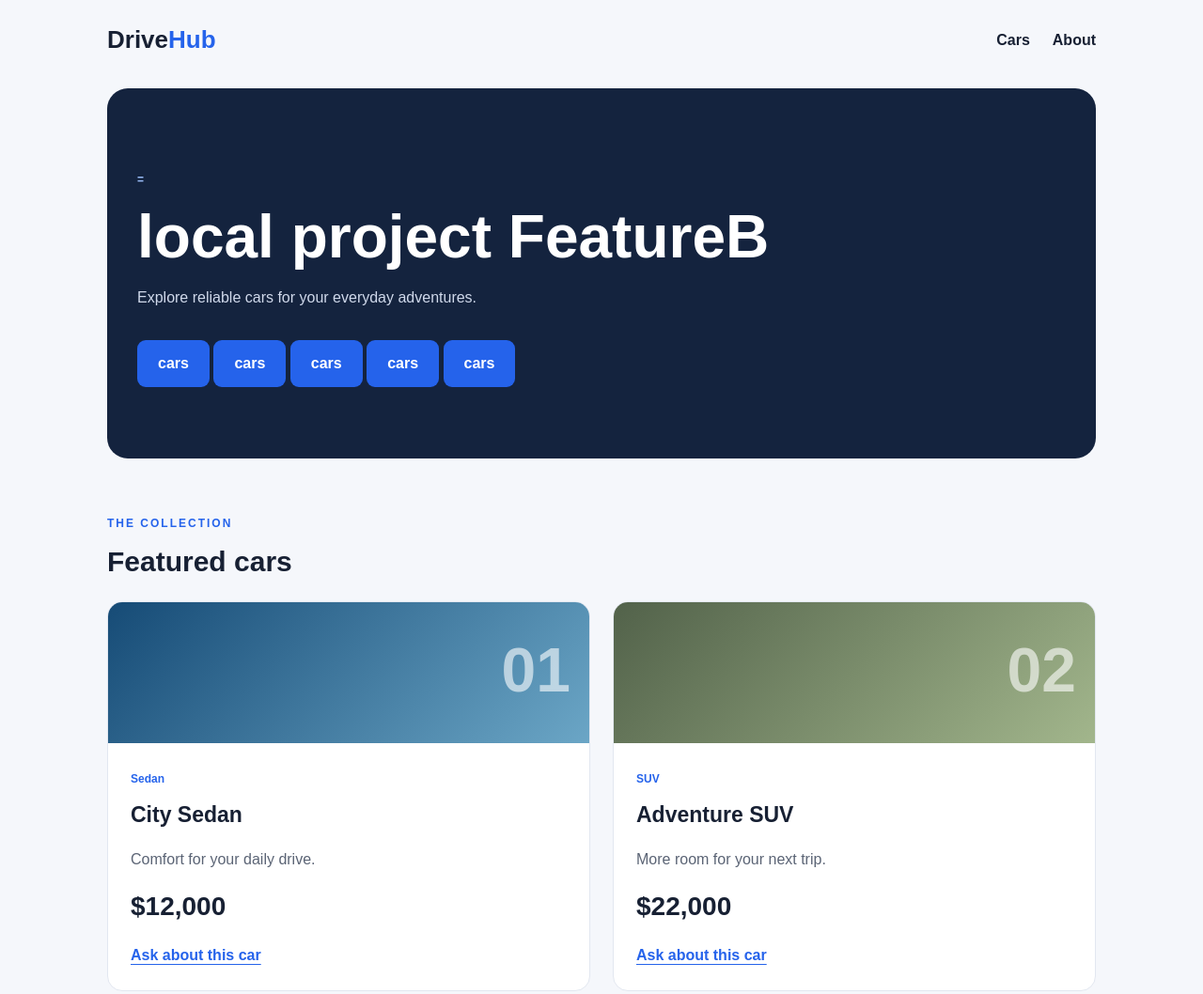
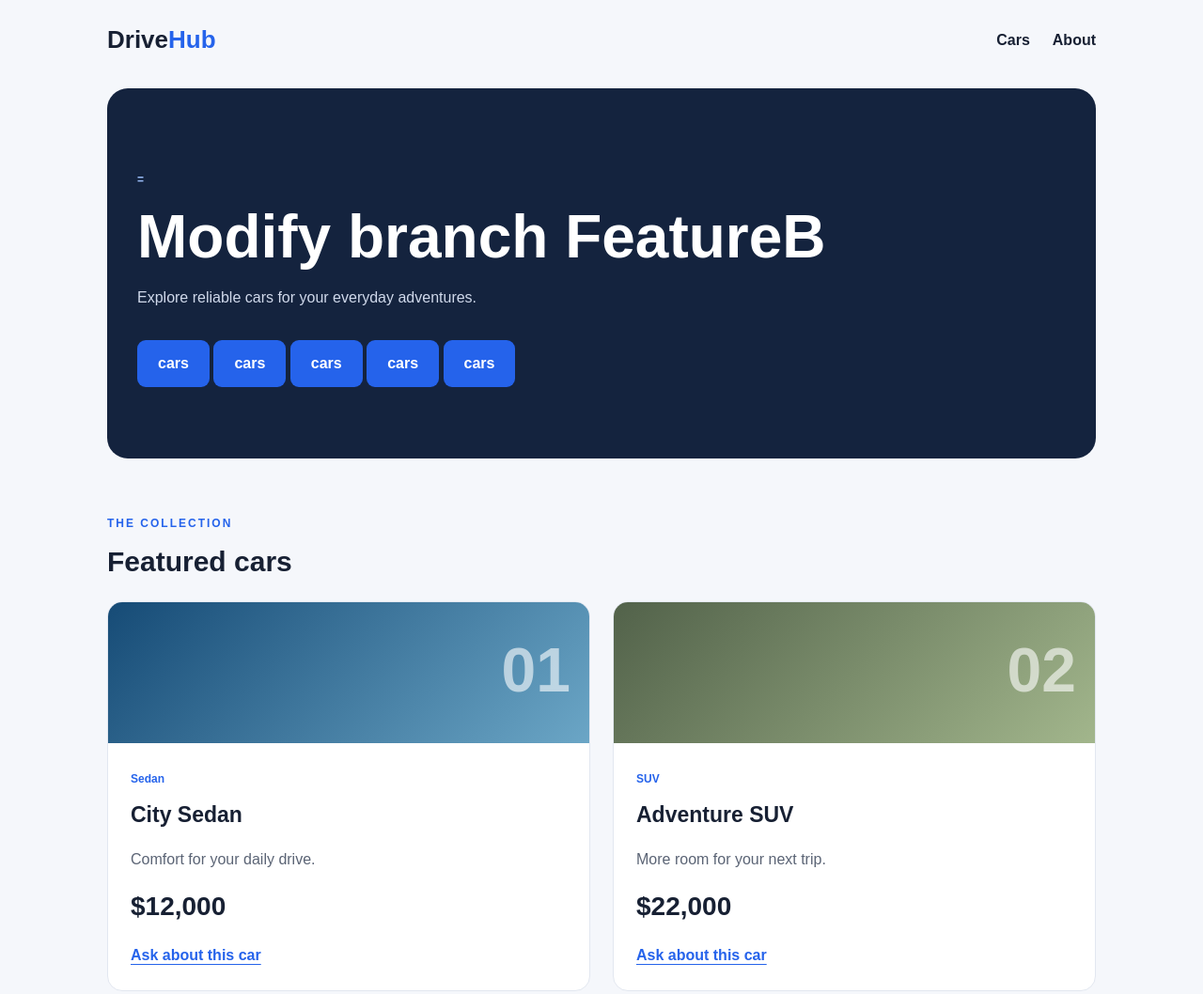
Before and after one commit to zaidabuazezi/dev-project, a plain HTML site: page index.html in a window 1280 px wide. Shown: the top 1058 px of the page at 94% size. Drawn offline with Linux system fonts and the light colour scheme.

Commit message:
Modify branch FeatureB

```diff
--- a/index.html
+++ b/index.html
@@ -20,7 +20,7 @@
     <section class="hero">
       <p class="eyebrow">=</p>
       <!-- LAB-HERO: change this heading for the merge-conflict exercise. -->
-      <h1>local project FeatureB</h1>
+      <h1>Modify branch FeatureB</h1>
       <p>Explore reliable cars for your everyday adventures.</p>
       <a class="button" href="#cars"> cars</a>
       <a class="button" href="#cars"> cars</a>
```
